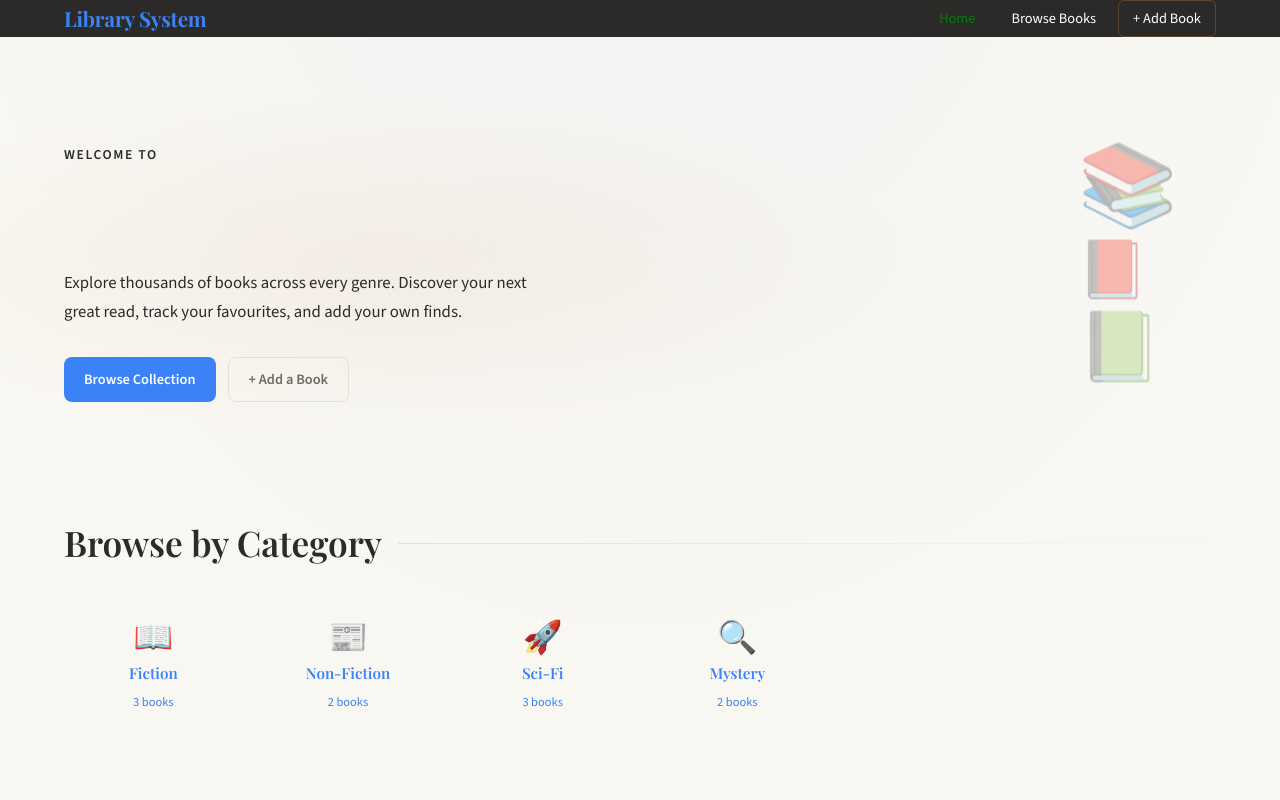
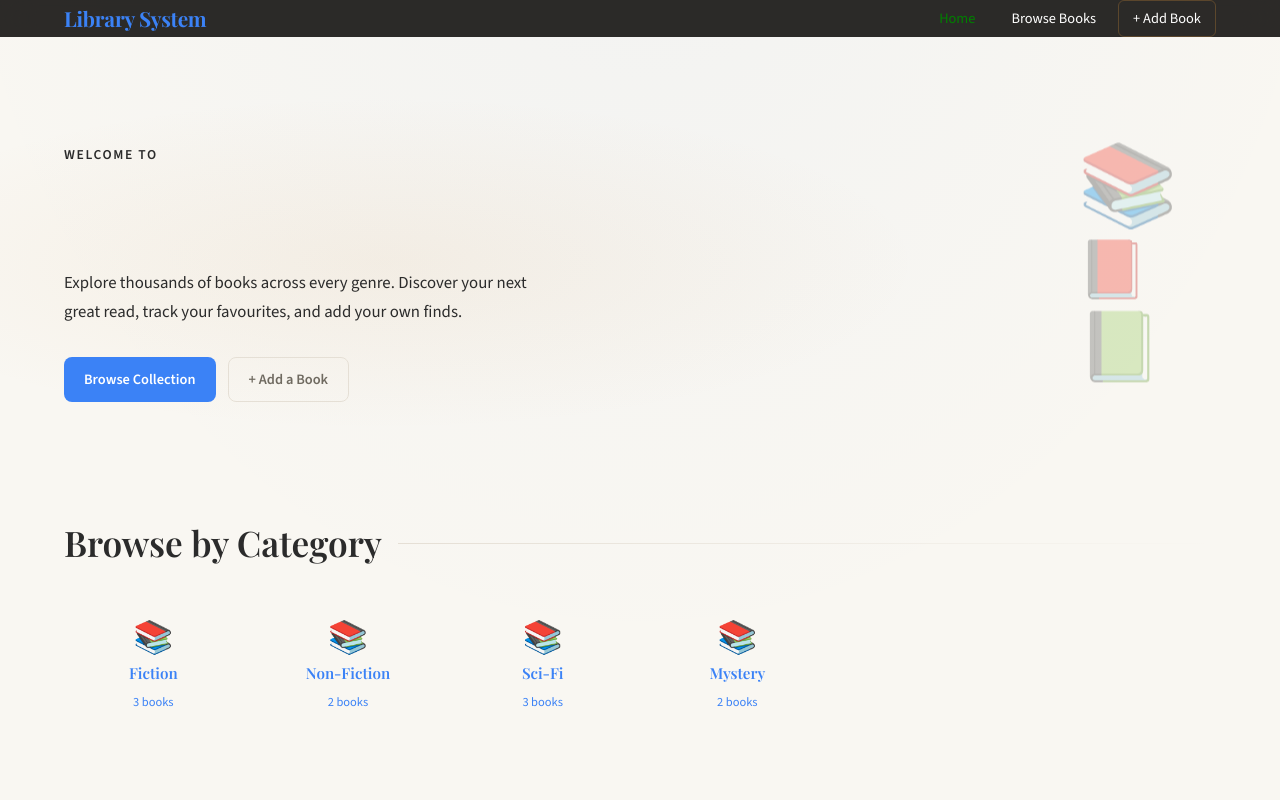
Before and after one commit to gauravbhardwaj12/online-library-system, a React (Vite) app: page / in a window 1280 px wide. Shown: the top 800 px of the page. Built offline with nearby package versions, Linux system fonts and the light colour scheme; a web font is replaced by a local one.

Commit message:
changes in the selector

```diff
--- a/src/pages/Home.jsx
+++ b/src/pages/Home.jsx
@@ -5,14 +5,7 @@ import BookCard from "../components/BookCard";
 import "./Home.css";
 
 const CATEGORY_ICONS = {
-  Fiction: "📖",
-  "Non-Fiction": "📰",
-  "Sci-Fi": "🚀",
-  Mystery: "🔍",
-  Romance: "💌",
-  Biography: "🏅",
-  Fantasy: "🐉",
-  Thriller: "⚡",
+
 };
 
 const Home = () => {
```
